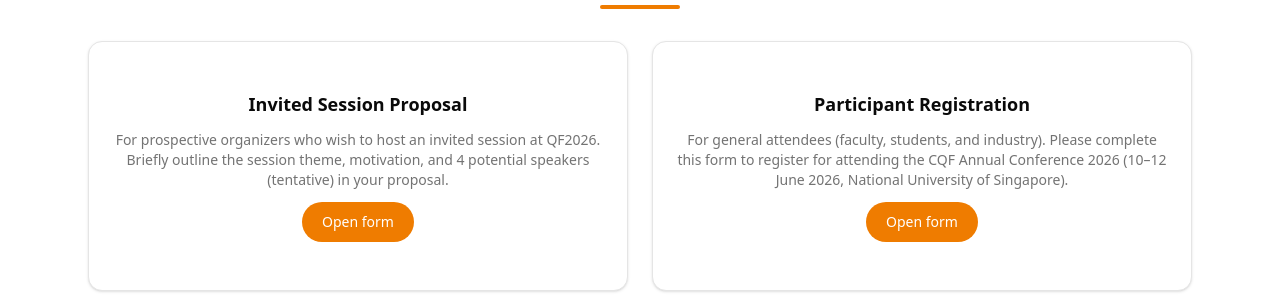
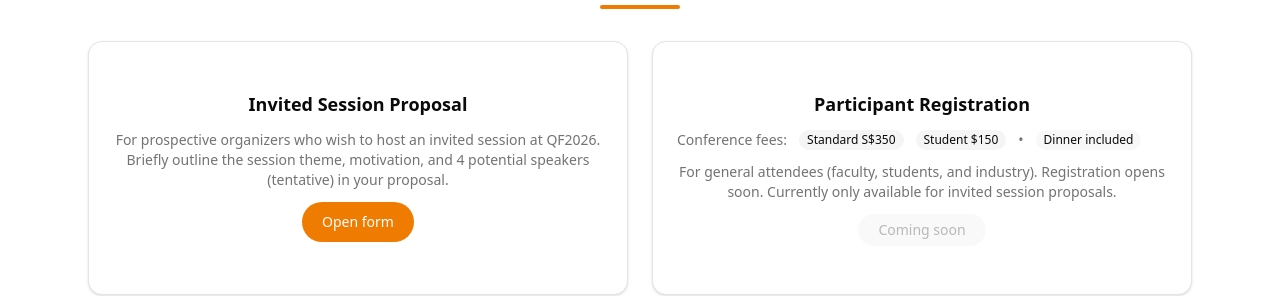
Before and after one commit to Hanmingh/quantitative-finance-conference-2026, a React (Vite) app: page / in a window 1280 px wide. Shown: the part 2680-2976 px from the top of the page. Built offline with nearby package versions, Linux system fonts and the light colour scheme.

Commit message:
form_updated

```diff
--- a/src/App.tsx
+++ b/src/App.tsx
@@ -118,15 +118,21 @@
 							<Card className="shadow-sm">
 								<CardContent className="space-y-3 p-6">
 									<div className="text-lg font-semibold">Participant Registration</div>
-									<p className="text-sm text-muted-foreground">For general attendees (faculty, students, and industry). Please complete this form to register for attending the CQF Annual Conference 2026 (10–12 June 2026, National University of Singapore).</p>
-									<a
-										href="https://forms.gle/kkRW4jEgHBBN31Bd8"
-										target="_blank"
-										rel="noreferrer"
-										className="inline-flex items-center rounded-full bg-accent px-5 py-2.5 text-sm font-medium text-accent-foreground hover:bg-accent/90"
+									<div className="flex flex-wrap items-center gap-2 text-xs text-muted-foreground md:gap-3 md:text-sm">
+										<span className="font-medium">Conference fees:</span>
+										<span className="inline-flex items-center rounded-full bg-muted px-2 py-0.5 text-[11px] md:text-xs text-foreground">Standard S$350</span>
+										<span className="inline-flex items-center rounded-full bg-muted px-2 py-0.5 text-[11px] md:text-xs text-foreground">Student $150</span>
+										<span className="hidden md:inline text-muted-foreground">•</span>
+										<span className="inline-flex items-center rounded-full bg-muted/70 px-2 py-0.5 text-[11px] md:text-xs text-foreground">Dinner included</span>
+									</div>
+									<p className="text-sm text-muted-foreground">For general attendees (faculty, students, and industry). Registration opens soon. Currently only available for invited session proposals.</p>
+									<Button
+										size="sm"
+										disabled
+										className="inline-flex items-center rounded-full bg-muted px-5 py-2.5 text-sm font-medium text-muted-foreground cursor-not-allowed"
 									>
-										Open form
-									</a>
+										Coming soon
+									</Button>
 								</CardContent>
 							</Card>
 						</div>
```
